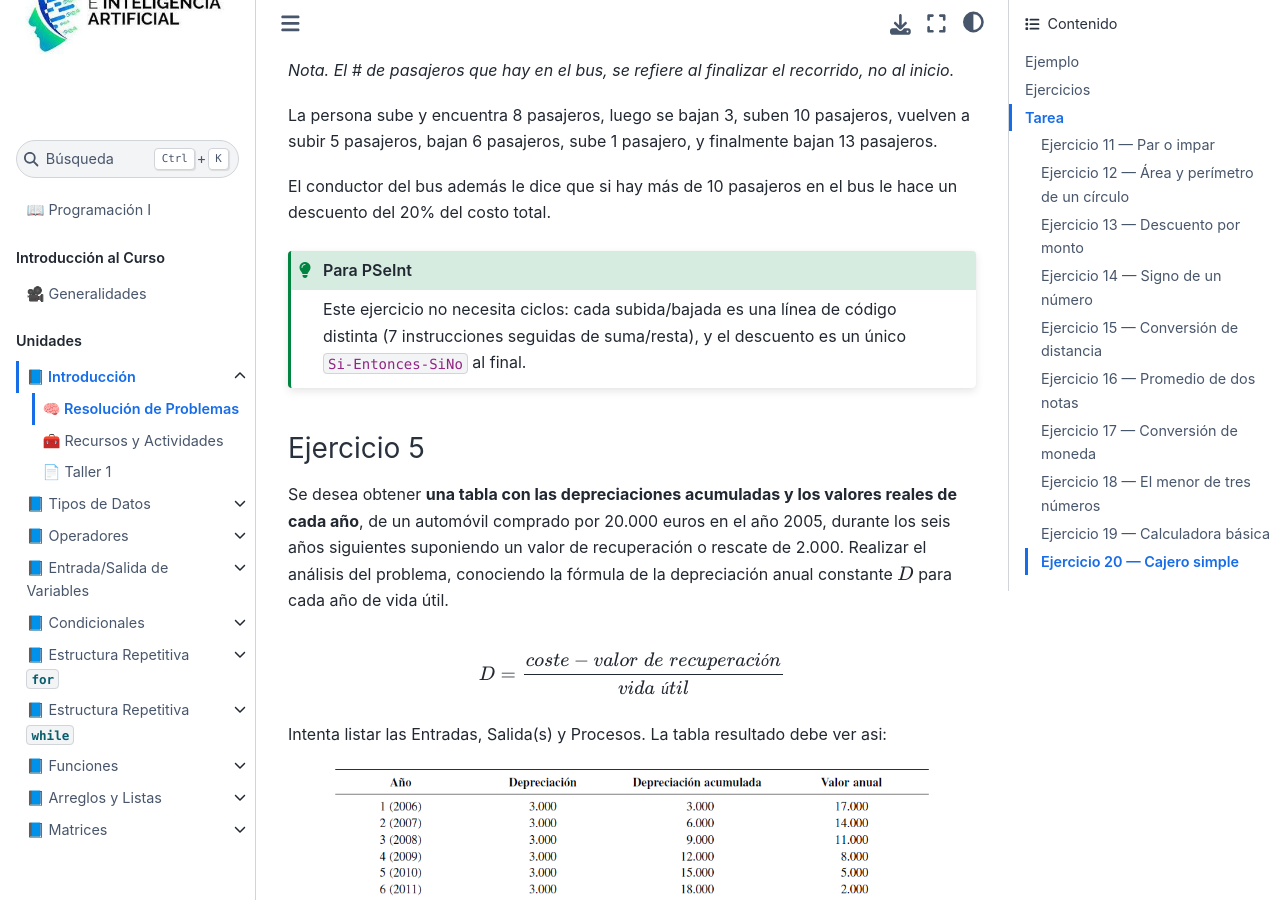
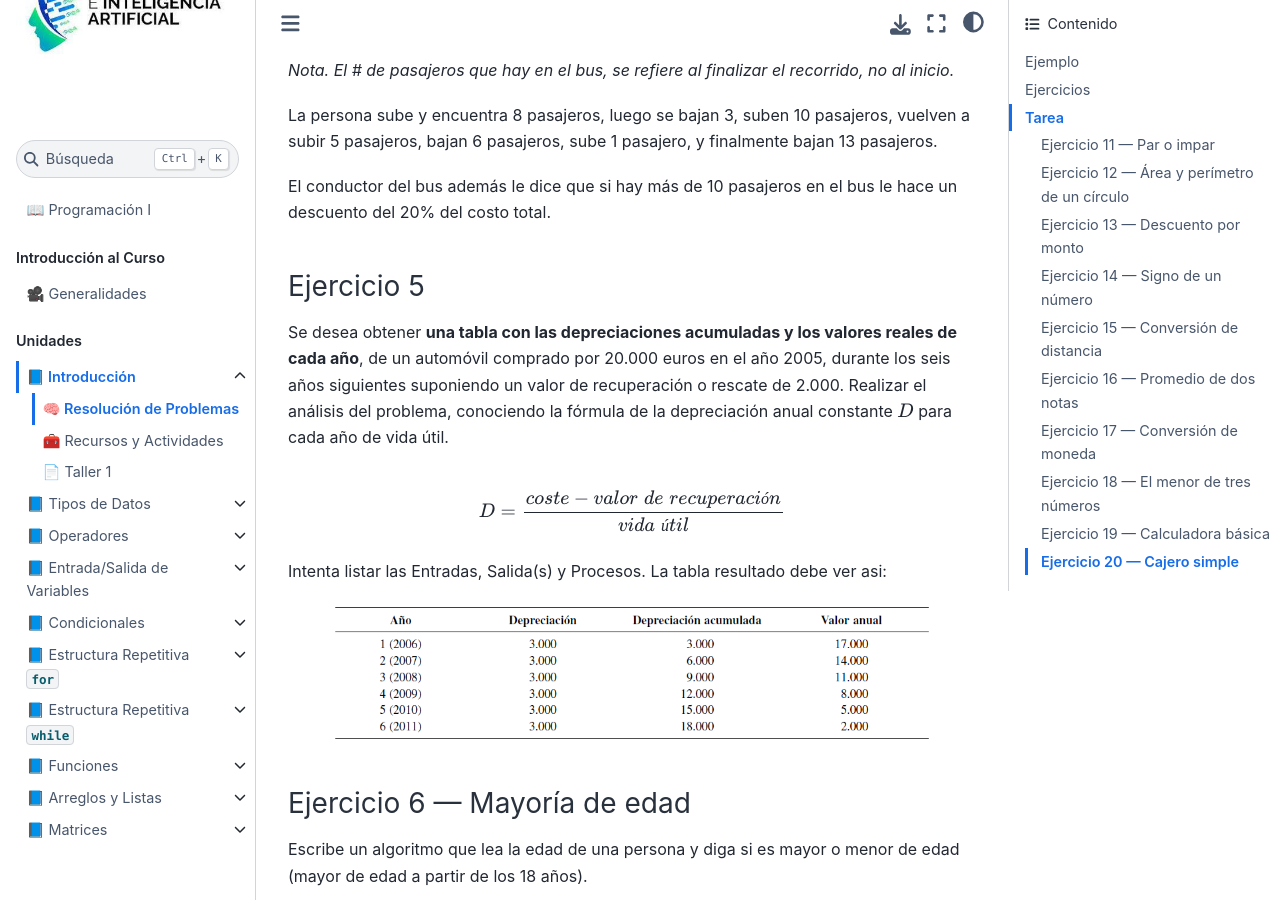
Before and after one commit to BioAITeamLearning/AlgProgI_2026_02_Ucaldas, a Jupyter Book: the page built from content/resources/clase-1/pensamiento-algoritmos.md, in a window 1280 px wide and 900 px high, scrolled down 2347 px. Built offline with Jupyter Book 1.0.4 settings and Sphinx 7.4.7 and the Sphinx Book theme 1.1.4, drawn with Linux system fonts in a browser that asks for light colours; pages that are not in the unit, such as notebooks, are missing from menus; some of the changed text lies outside the part shown.

Commit message:
Quitar notas de PSeInt en Ejercicio 4 y de entrega en Tarea
Co-Authored-By: Claude Sonnet 5 <noreply@anthropic.com>

````diff
--- a/content/resources/clase-1/pensamiento-algoritmos.md
+++ b/content/resources/clase-1/pensamiento-algoritmos.md
@@ -72,11 +72,6 @@ La persona sube y encuentra 8 pasajeros, luego se bajan 3, suben 10 pasajeros, v
 
 El conductor del bus además le dice que si hay más de 10 pasajeros en el bus le hace un descuento del 20\% del costo total.
 
-```{admonition} Para PSeInt
-:class: tip
-Este ejercicio no necesita ciclos: cada subida/bajada es una línea de código distinta (7 instrucciones seguidas de suma/resta), y el descuento es un único `Si-Entonces-SiNo` al final.
-```
-
 ### Ejercicio 5
 
 Se desea obtener **una tabla con las depreciaciones acumuladas y los valores reales de cada año**, de un automóvil comprado por 20.000 euros en el año 2005, durante los seis años siguientes suponiendo un valor de recuperación o
@@ -113,11 +108,6 @@ Escribe un algoritmo que lea la nota final de un estudiante (sobre 5.0) y diga s
 Escribe un algoritmo que lea dos números y diga cuál de los dos es mayor, o si son iguales.
 
 ## Tarea
-
-```{admonition} Para entregar
-:class: important
-Para cada ejercicio: identifica Entradas, Salida(s) y Proceso, resuélvelo en PSeInt (con `Leer`, cálculos y `Si-Entonces`/`Si-Entonces-SiNo`, sin ciclos) y dibuja su diagrama de flujo.
-```
 
 ### Ejercicio 11 — Par o impar
 
````
